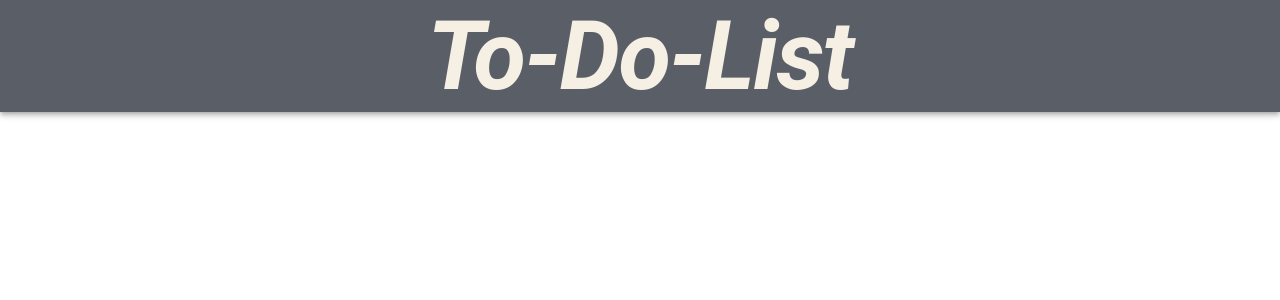
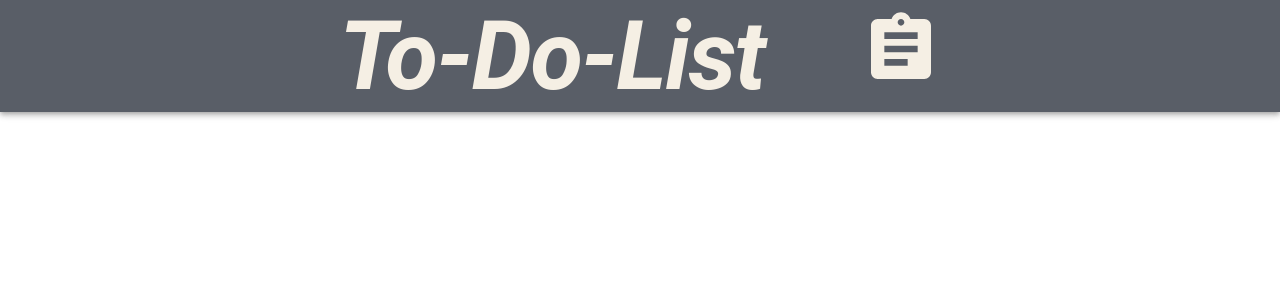
Before and after one commit to HangwelaniMadilonga/todolist, a React (Vite) app in the folder to-do-list/: page / in a window 1280 px wide. Shown: the top 300 px of the page. Built offline with nearby package versions, Linux system fonts and the light colour scheme.

Commit message:
Add an assignment icon

```diff
--- a/to-do-list/src/components/Header.jsx
+++ b/to-do-list/src/components/Header.jsx
@@ -34,11 +34,19 @@ function Header() {
         <ThemeProvider theme={theme}>
       <AppBar position="static" color='primary' >
         <Toolbar>
+
           <Typography variant="h1" component="div" textAlign={'center'}
            color={'secondary'}
            fontStyle={'italic'} fontWeight={'bold'}
             sx={{ flexGrow: 1 }}>
             To-Do-List
+            <AssignmentIcon color='secondary' fontSize='large'
+        sx={{ fontSize: 80,
+        paddingLeft: 12,
+
+        }}
+        />
+
           </Typography>
         </Toolbar>
       </AppBar>
```
